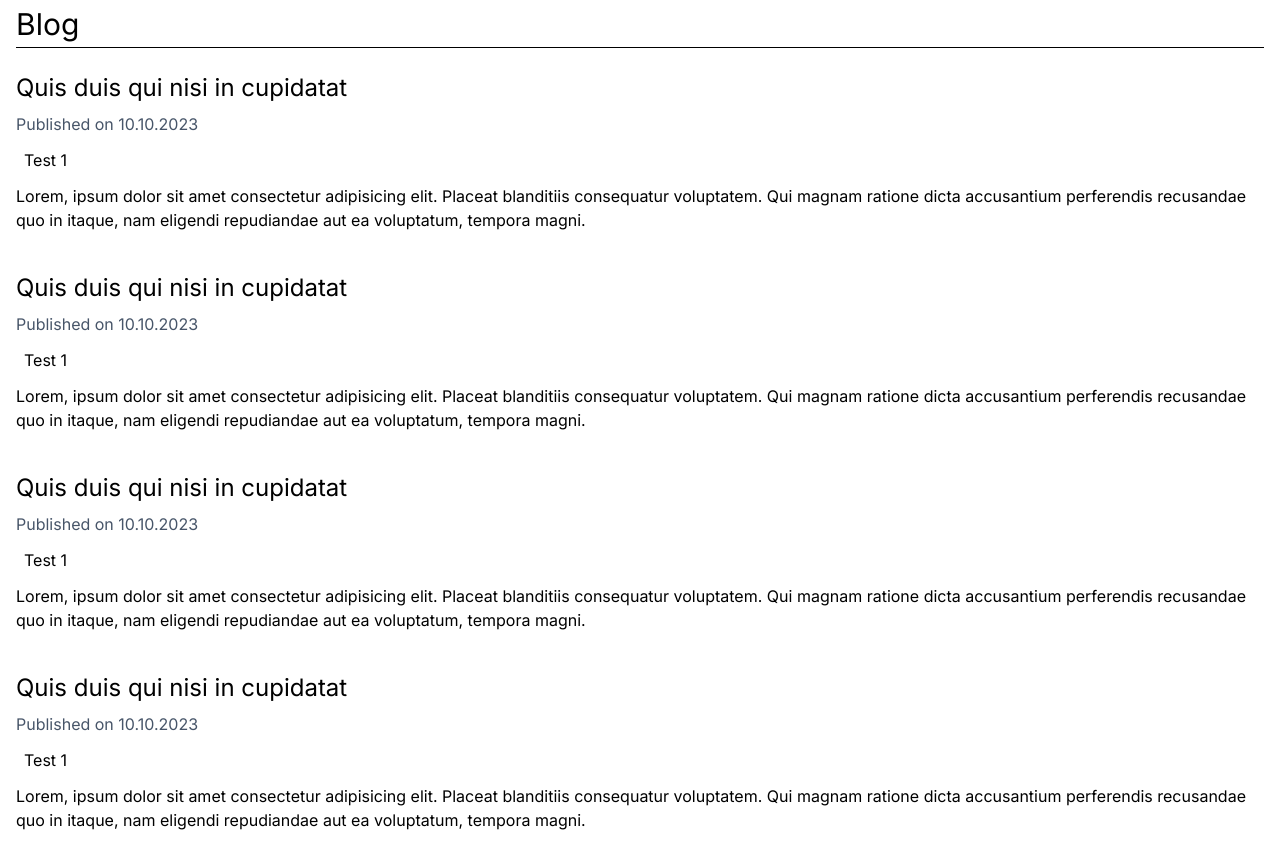
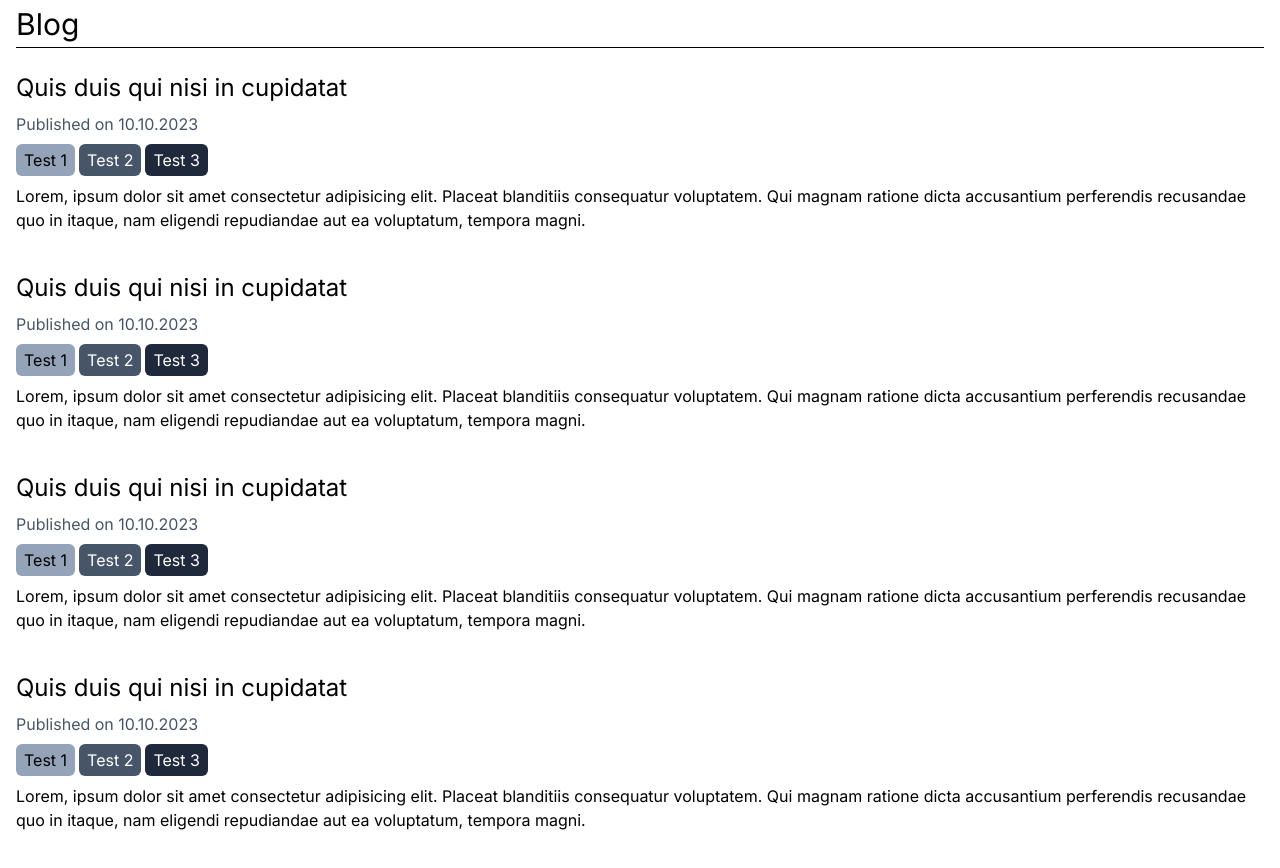
Before and after one commit to Laumak/nextjs-blog, a Next.js app: page / in a window 1280 px wide. Shown: the top 868 px of the page. Built offline with nearby package versions, Linux system fonts and the light colour scheme.

Commit message:
"safeList" dynamic Tag component bg color CSS classes

```diff
--- a/tailwind.config.ts
+++ b/tailwind.config.ts
@@ -5,6 +5,15 @@ const config: Config = {
     './src/pages/**/*.{js,ts,jsx,tsx,mdx}',
     './src/components/**/*.{js,ts,jsx,tsx,mdx}',
     './src/app/**/*.{js,ts,jsx,tsx,mdx}',
+  ],
+  // https://tailwindcss.com/docs/content-configuration#safelisting-classes
+  safelist: [
+    // As these classes are used dynamically in the "Tag" component,
+    // they're not present in the end-result before runtime. Due to this
+    // the classes have to manually be "forced" to be in the css output.
+    'bg-slate-400',
+    'bg-slate-600',
+    'bg-slate-800',
   ],
   theme: {
     extend: {
```
